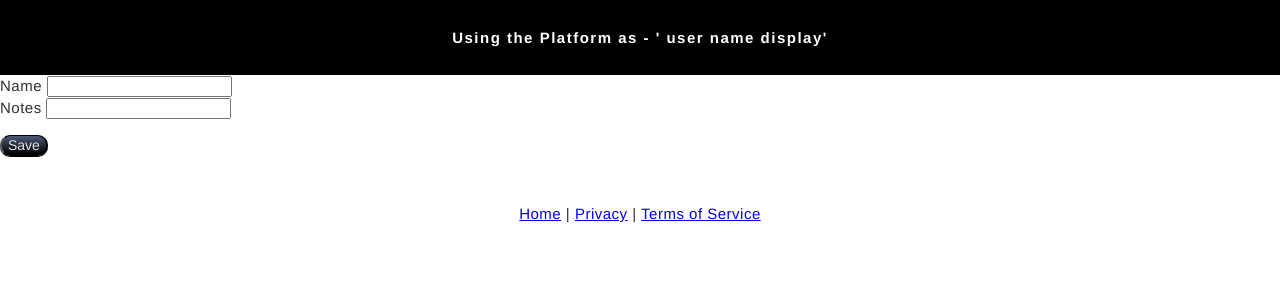
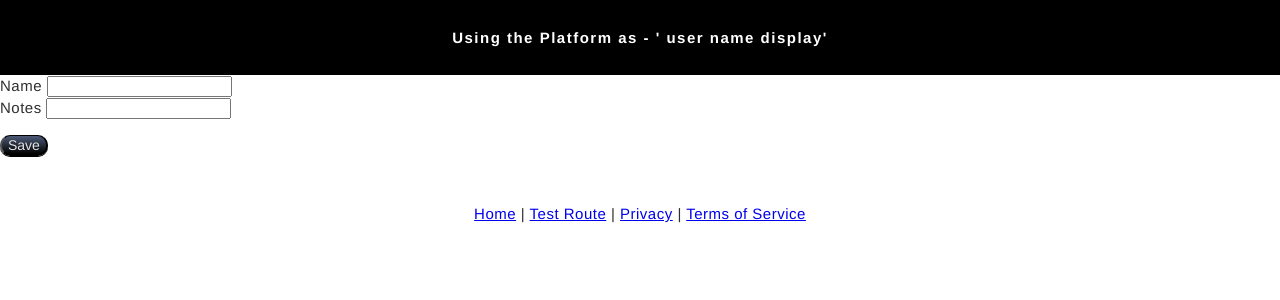
Before and after one commit to SeattleChris/log_data_structure, a Python web app: template lsd/templates/form.html in a window 1280 px wide. Shown: the part 80-380 px from the top of the page. Run offline with Jinja, Linux system fonts and the light colour scheme; the template is opened without the code that fills it, so the values that code supplies are empty; some web fonts are replaced.

Commit message:
Update base template to reflect simple scaffold routes.

```diff
--- a/lsd/templates/base.html
+++ b/lsd/templates/base.html
@@ -25,6 +25,10 @@
           </label>
           <ul class="menu">
             <li><a href="{{ url_for('home') }}">Home</a></li>
+            <li><a href="{{ url_for('test_route') }}">Test Route</a></li>
+            <li><a href="{{ url_for('view', mod='stuff', id=1) }}">View Stuff 1</a></li>
+            <li><a href="{{ url_for('view', mod='foo', id=3) }}">View Foo 3</a></li>
+            <li><a href="{{ url_for('view', mod='bar', id=12) }}">View Bar 12</a></li>
           </ul>
       </nav>
       {% endblock header %}
@@ -60,7 +64,7 @@
     {% if local_data %}
     {% block local_test %}
       <h3>Local Data</h3>
-      <p><a href="{{ url_for('open_test', **local_data) }}">Test Route</a></p>
+      <p><a href="{{ url_for('test_route', **local_data) }}">Test Route</a></p>
       <p>{{ local_data|e }}</p>
     {% endblock local_test %}
     {% endif %}
@@ -68,6 +72,7 @@
     <footer>
       <p>
         <a href="{{ url_for('home')}}">Home</a> |
+        <a href="{{ url_for('test_route') }}">Test Route</a> |
         <a href="{{ url_for('render_static', page_name='privacy') }}">Privacy</a> |
         <a href="{{ url_for('render_static', page_name='tos') }}">Terms of Service</a>
       </p>
```
